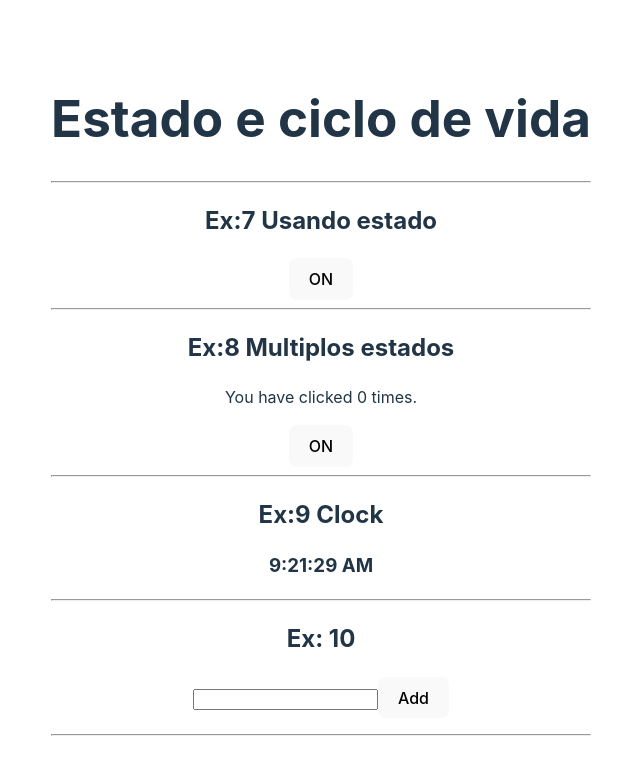
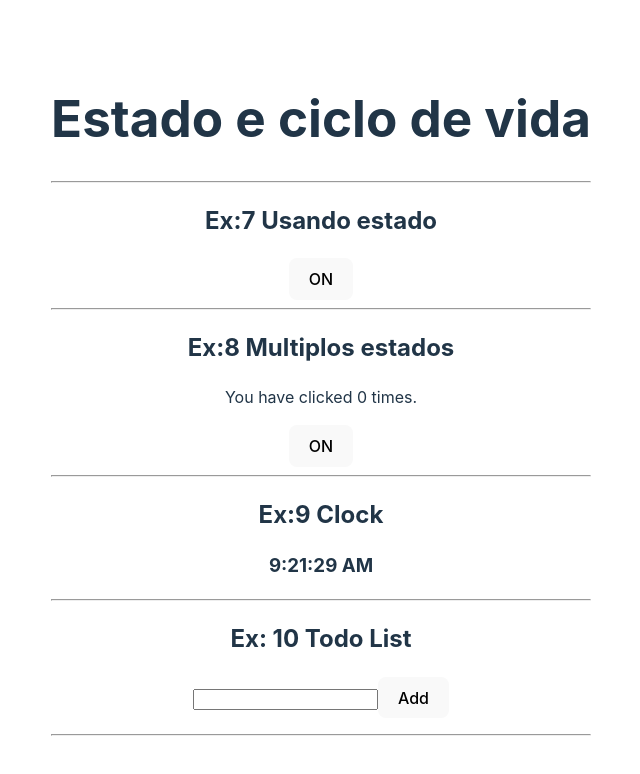
Before and after one commit to mmartins23/react-js-desafios, a React (Vite) app in the folder 2_Estado e Ciclo de vida/states/: page / in a window 1280 px wide. Shown: the top 774 px of the page, without its empty margins (319-959 px from the left). Built offline with nearby package versions, Linux system fonts and the light colour scheme.

Commit message:
31. Ex: 10 Todo List

```diff
--- a/2_Estado e Ciclo de vida/states/src/App.jsx
+++ b/2_Estado e Ciclo de vida/states/src/App.jsx
@@ -18,7 +18,7 @@ function App() {
       <h2>Ex:9 Clock</h2>
       <Clock />
       <hr />
-      <h2>Ex: 10</h2>
+      <h2>Ex: 10 Todo List</h2>
       <TodoList/>
       <hr/>
     </>
```
